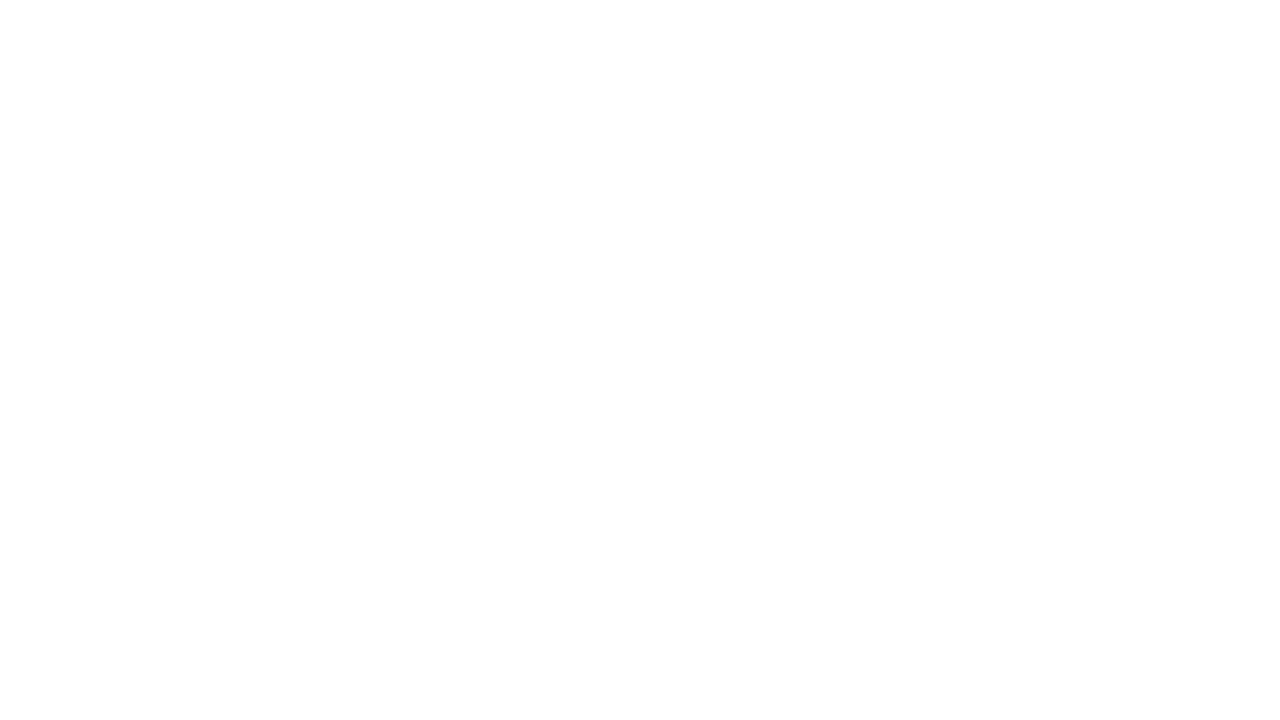
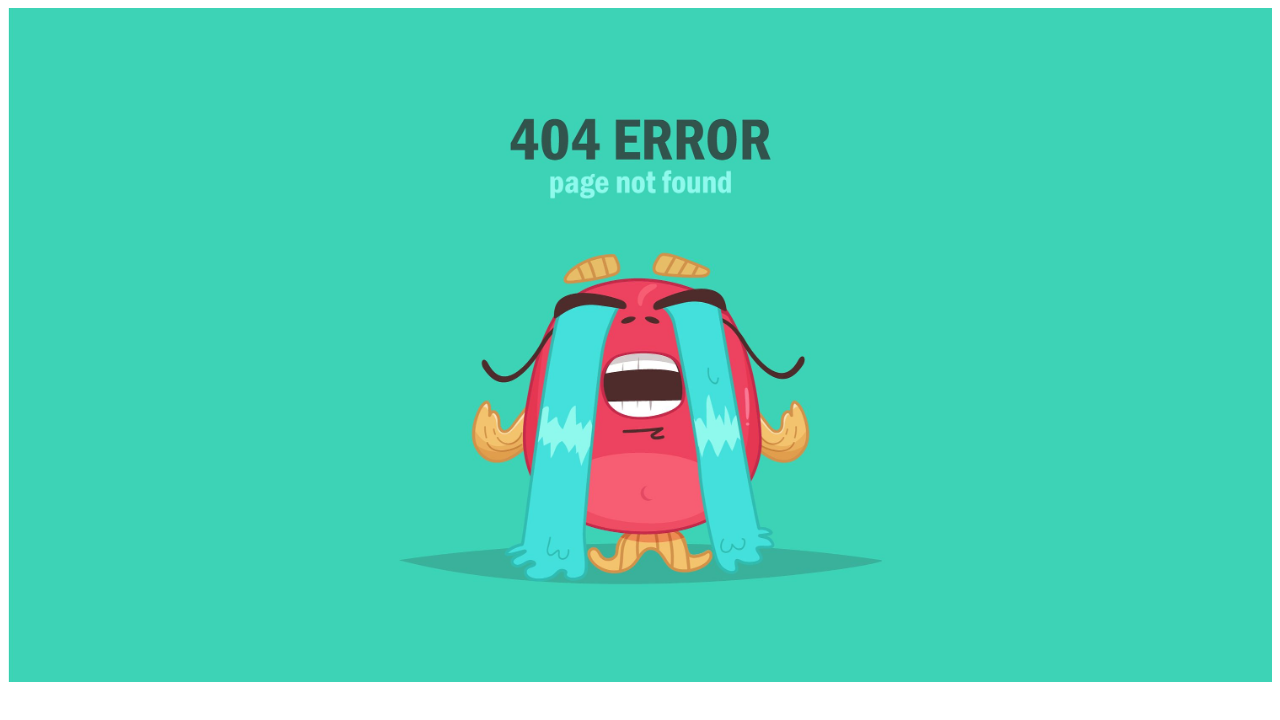
Before and after one commit to ZRL19920923/hematoutiaozrl, a Vue app: page / in a window 1280 px wide. Shown: the top 720 px of the page. Built offline with nearby package versions, Linux system fonts and the light colour scheme.

Commit message:
完成404页面

```diff
--- a/src/router/index.js
+++ b/src/router/index.js
@@ -6,6 +6,8 @@ import Login from '@/views/login'
 import Home from '@/views/home'
 // 引入二级业务组件
 import Welcome from '@/views/welcome'
+// 引入404页面
+import Notfound from '@/views/404'
 // 注册路由
 Vue.use(VueRouter)
 
@@ -20,7 +22,8 @@ const router = new VueRouter({
       component: Home,
       children: [
         { path: '/hm/wc', name: 'welcome', component: Welcome }
-      ] }
+      ] },
+    { path: '*', component: Notfound }
   ]
 })
 // 导出路由~
--- /dev/null
+++ b/src/views/404/index.vue
@@ -0,0 +1,42 @@
+<template>
+    <div style="text-align: center;">
+        <img src="../../assets/images/404.png" alt="">
+    </div>
+</template>
+
+<script>
+export default {
+  props: {
+
+  },
+  data () {
+    return {
+
+    }
+  },
+  computed: {
+
+  },
+  created () {
+
+  },
+  mounted () {
+
+  },
+  watch: {
+
+  },
+  methods: {
+
+  },
+  components: {
+
+  }
+}
+</script>
+
+<style scoped lang="less">
+img {
+    width: 100%;
+}
+</style>
```
